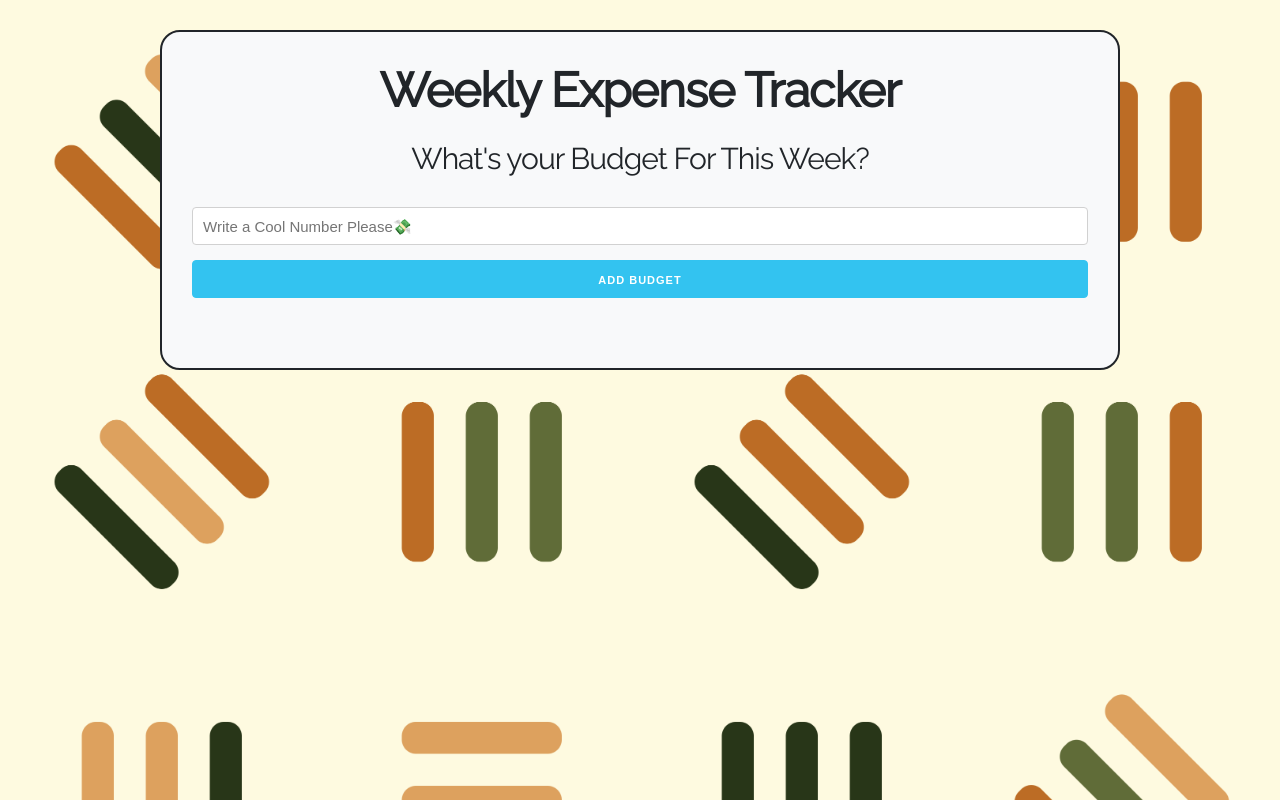
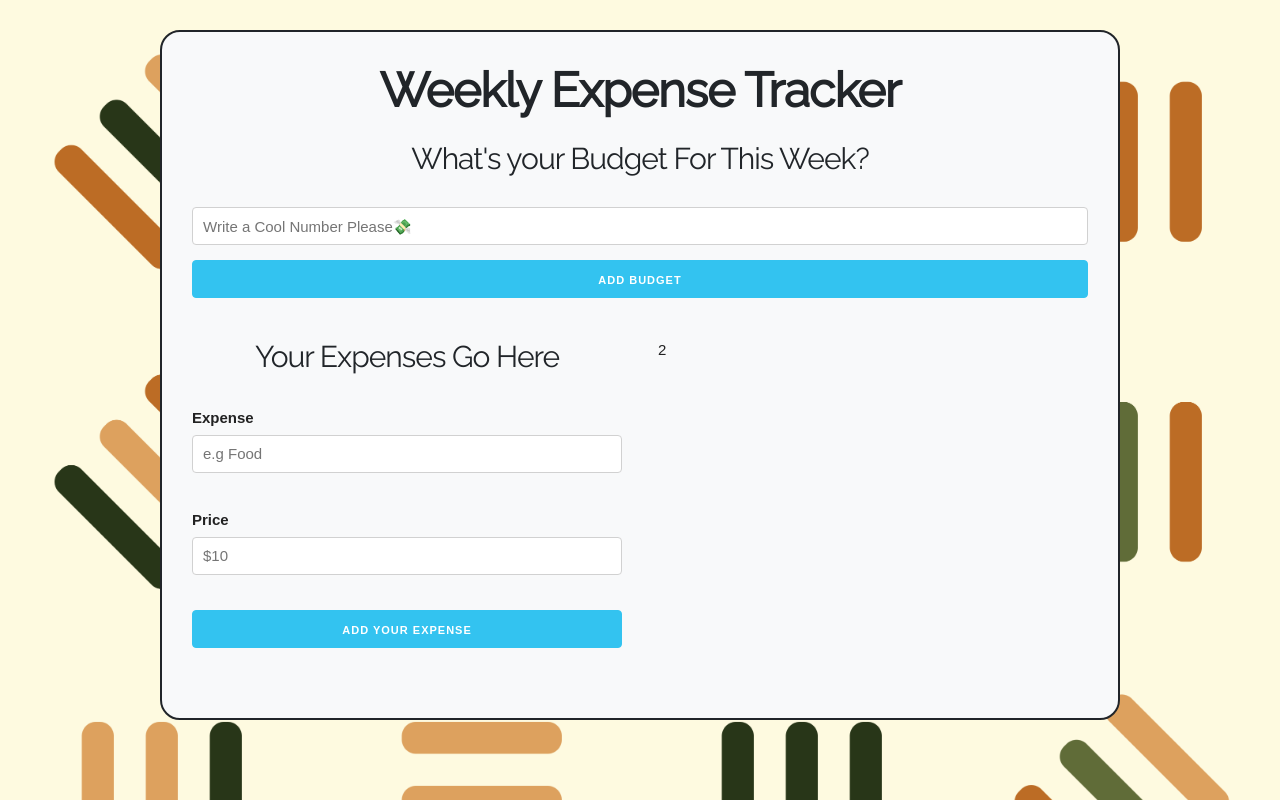
Before and after one commit to agusgarcia3007/ReactExpenseTracking, a React (Create React App) app: page / in a window 1280 px wide. Built offline with nearby package versions, Linux system fonts and the light colour scheme.

Commit message:
everything working. template finished

```diff
--- a/src/App.js
+++ b/src/App.js
@@ -1,8 +1,14 @@
-import React from 'react';
+import React, {useState} from 'react';
 import Budget from './Components/Budget';
+import Form from './Components/Form';
 
 
 const App = () => {
+
+
+  const [budget, setBudget] = useState(0);
+  const [remaining, setRemaining] = useState(0);
+
   return (
     <div className="container">
       <header>
@@ -11,7 +17,21 @@ const App = () => {
 
         <div className="contenido-principal contenido">
         <h1>Weekly Expense Tracker</h1>
-          <Budget />
+          <Budget
+          setBudget={setBudget}
+          setRemaining={setRemaining}
+
+          />
+
+
+          <div className="row">
+            <div className="one-half column">
+              <Form />
+            </div>
+            <div className="one-half column">
+              2
+            </div>
+          </div>
         </div>
 
       </header>
--- a/src/Components/Budget.js
+++ b/src/Components/Budget.js
@@ -2,7 +2,7 @@ import React, { useState } from 'react'
 import Error from './Error';
 
 
-const Budget= () => {
+const Budget= ({ setBudget, setRemaining}) => {
 
     const [amount, setAmount] = useState(0);
     const [error, setError] = useState(false)
@@ -10,7 +10,7 @@ const Budget= () => {
 
     //add Budget
     const addBudget = e => {
-        e.PreventDefault();
+        // e.PreventDefault();
 
 
         //Validation
@@ -21,16 +21,18 @@ const Budget= () => {
 
         //if Validation is OK
         setError(false);
+        setBudget(amount);
+        setRemaining(amount);
     }
 
 
     return (
         <>
             <h2>What's your Budget For This Week?</h2>
-            {error ? <Error/> : null}
+            {error ? <Error message='We Really Hope You Have More Than this'/> : null}
 
             <form
-                onSubmit={addBudget}
+
             >
 
                 <input
@@ -40,9 +42,10 @@ const Budget= () => {
                     onChange={e => {setAmount(parseInt(e.target.value),10);}}
                 />
 
-                <input type="submit"
+                <input type="button"
                     className='button-primary u-full-width'
                     value='Add Budget'
+                    onClick={addBudget}
                 />
 
             </form>
--- a/src/Components/Error.js
+++ b/src/Components/Error.js
@@ -2,7 +2,7 @@ import React from 'react'
 
 
 
-const Error = () => (
-    <p className='alert alert-danger error'>An error Occurred</p>
+const Error = ({message}) => (
+    <p className='alert alert-danger error'>{message}</p>
 )
 export default Error;
--- /dev/null
+++ b/src/Components/Form.js
@@ -0,0 +1,31 @@
+import React, {useState} from 'react';
+
+const Form = () => {
+    return(
+    <form>
+        <h2>Your Expenses Go Here</h2>
+        <div className="field">
+            <label>Expense</label>
+            <input type="text"
+            className='u-full-width'
+            placeholder='e.g Food'
+            />
+        </div>
+
+        <div className="field">
+            <label>Price</label>
+            <input type="number"
+            className='u-full-width'
+            placeholder='$10'
+            />
+        </div>
+
+        <input
+        type="submit"
+        value="Add Your Expense"
+        className="button-primary u-full-width" />
+    </form>
+    )
+}
+
+export default Form;
--- a/src/index.css
+++ b/src/index.css
@@ -47,7 +47,7 @@ h2 {
   font-size:3rem!important;
   text-align: center;
 }
-.campo {
+.field {
   margin-bottom: 2rem;
 }
 .error {
@@ -103,3 +103,14 @@ h2 {
   padding: 1rem;
   color:white;
 }
+/* Chrome, Safari, Edge, Opera */
+input::-webkit-outer-spin-button,
+input::-webkit-inner-spin-button {
+  -webkit-appearance: none;
+  margin: 0;
+}
+
+/* Firefox */
+input[type=number] {
+  -moz-appearance: textfield;
+}
```
